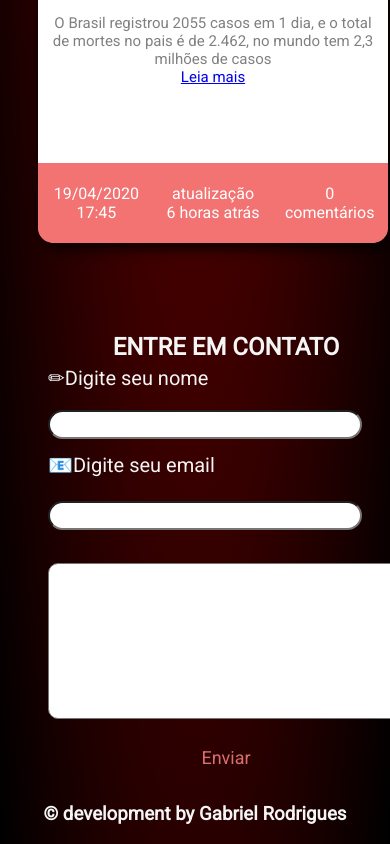
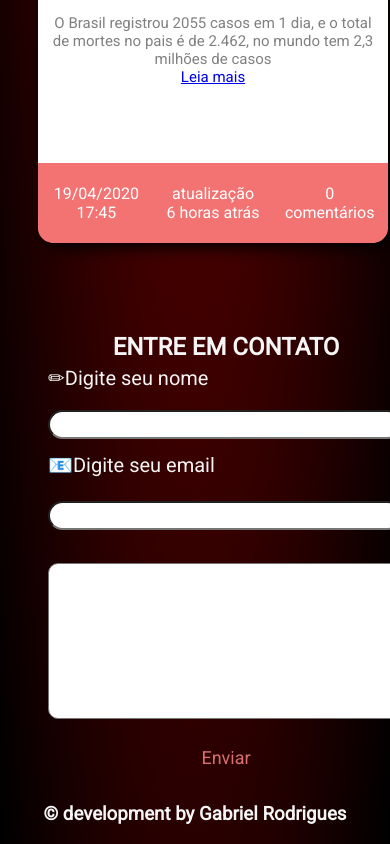
Before and after one commit to Gabriel4420/desafio-covid, a plain HTML site: page public/index.html in a window 390 px wide. Shown: the part 3753-4597 px from the top of the page. Drawn offline with Linux system fonts and the light colour scheme.

Commit message:
update in files

```diff
--- a/src/css/style.css
+++ b/src/css/style.css
@@ -273,7 +273,7 @@
       display: block;
       padding: 5px;
       border-radius: 30px;
-      min-width: 300px;
+      min-width: 340px;
   }
 
 
```
